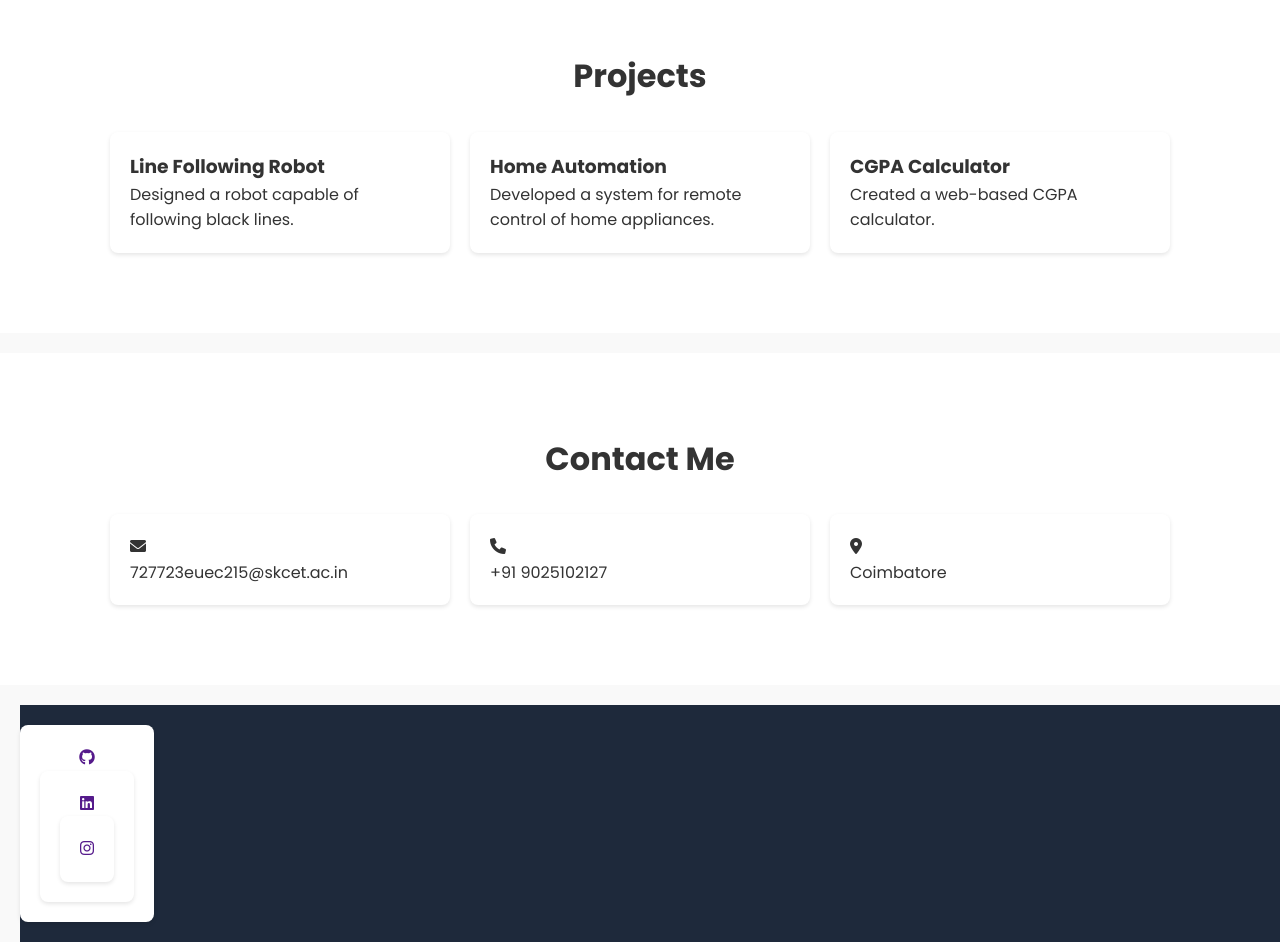
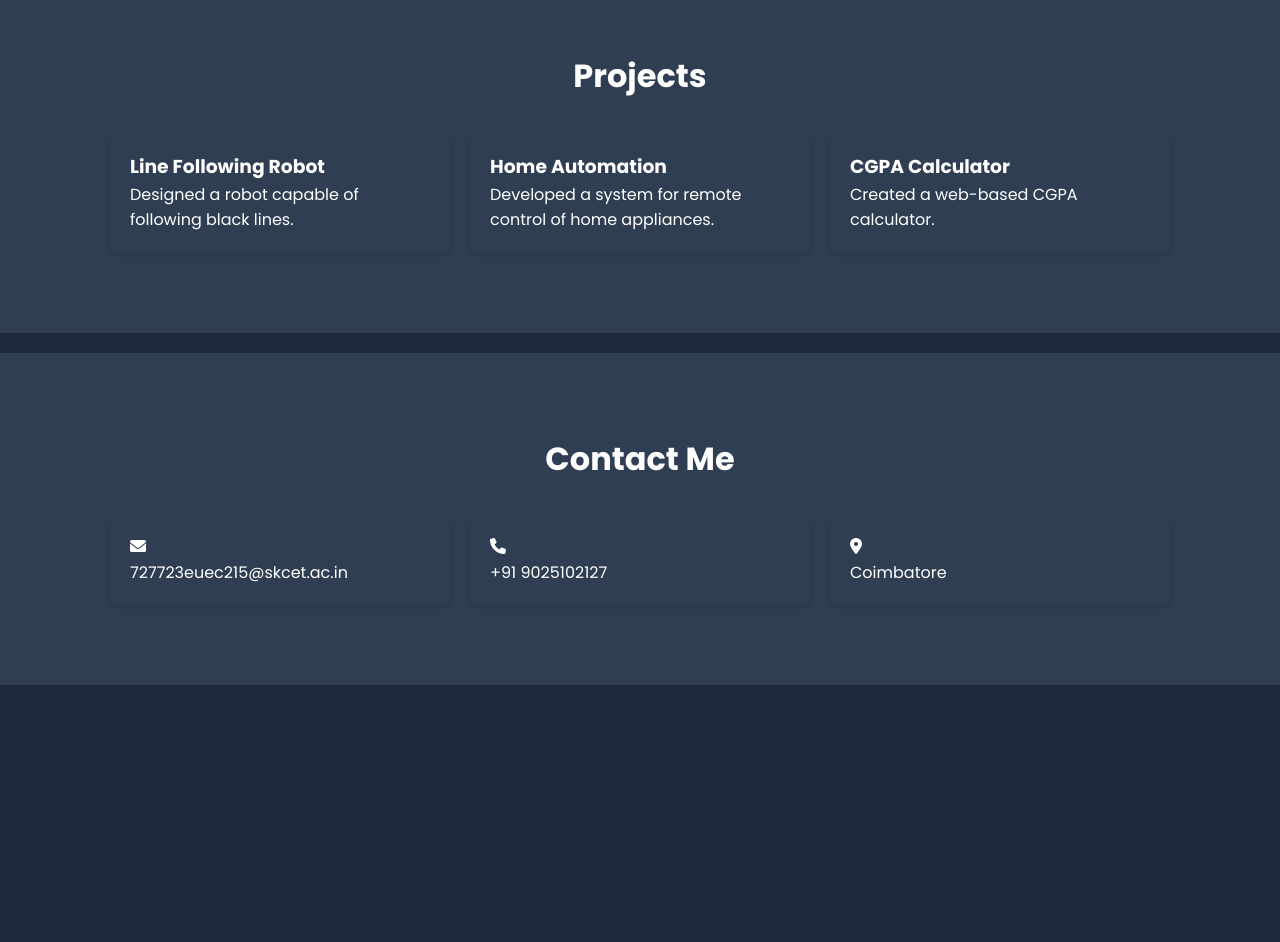
Before and after one commit to Vishnukumar491/vishnuportfolio, a plain HTML site: page index.html in a window 1280 px wide. Shown: the part 1600-2542 px from the top of the page. After the commit the page ends 2345 px from the top, so only its background shows below. Drawn offline with Linux system fonts and the light colour scheme.

Commit message:
modified

```diff
--- a/index.css
+++ b/index.css
@@ -7,8 +7,8 @@
 body {
   font-family: 'Poppins', sans-serif;
   line-height: 1.6;
-    color: #333;
-    background: #f9f9f9;
+  color: #fff;
+  background: #1e293b;
 }
 
 .container {
@@ -18,7 +18,7 @@
 }
 
 .navbar {
-    background: #fff;
+  background: #2f3e53;
   box-shadow: 0 2px 5px rgba(0,0,0,0.1);
   position: fixed;
   width: 100%;
@@ -34,7 +34,7 @@
 .logo {
   font-size: 24px;
   font-weight: 600;
-    color: #2563eb;
+  color: #fff;
 }
 
 .nav-links {
@@ -45,23 +45,24 @@
 
 .nav-links a {
   text-decoration: none;
-    color: #333;
+  color: #fff;
 }
 
 .hero {
   padding: 120px 0 60px;
   text-align: center;
-    background: #f8fafc;
+  background: #2f3e53;
 }
 
 .hero h1 {
   font-size: 40px;
   margin-bottom: 20px;
+  color: #fff;
 }
 
 .section {
   padding: 60px 0;
-    background: #fff;
+  background: #2f3e53;
   margin-bottom: 20px;
 }
 
@@ -69,6 +70,7 @@
   font-size: 32px;
   margin-bottom: 30px;
   text-align: center;
+  color: #fff;
 }
 
 .skills-grid, .projects-grid, .contact-info {
@@ -79,14 +81,14 @@
 
 .skill-item, .project-card, .contact-item {
   padding: 20px;
-    background: #fff;
+  background: #2f3e53;
   border-radius: 8px;
   box-shadow: 0 2px 4px rgba(0,0,0,0.1);
 }
 
 .skill-item i {
   font-size: 32px;
-    color: #2563eb;
+  color: #fff;
   margin-bottom: 10px;
 }
 
@@ -97,17 +99,10 @@
   text-align: center;
   display: flex;
   flex-direction: row;
-  }
-  footer {
-    background: #1e293b;
-    padding: 20px 0;
-    margin-left: 20px;
-    text-align: center;
-    display: flex;
-    flex-direction: row;
   justify-content: space-between;
   align-items: center;
 }
+
 @media (max-width: 768px) {
   .navbar .container {
     flex-direction: column;
--- a/index.html
+++ b/index.html
@@ -120,16 +120,7 @@
     </section>
 
     <footer>
-        <div class="contact-item">
-            <a href=""><i class="fab fa-github"></i></a>
 
-        <div class="contact-item">
-            <a href=""><i class="fab fa-linkedin"></i></a>
-
-        <div class="contact-item">
-            <a href=""><i class="fab fa-instagram"></i></a>
-
-        </div>
     </footer>
 </body>
 </html>
```
Lines whose indentation alone changed are shown as unchanged.
